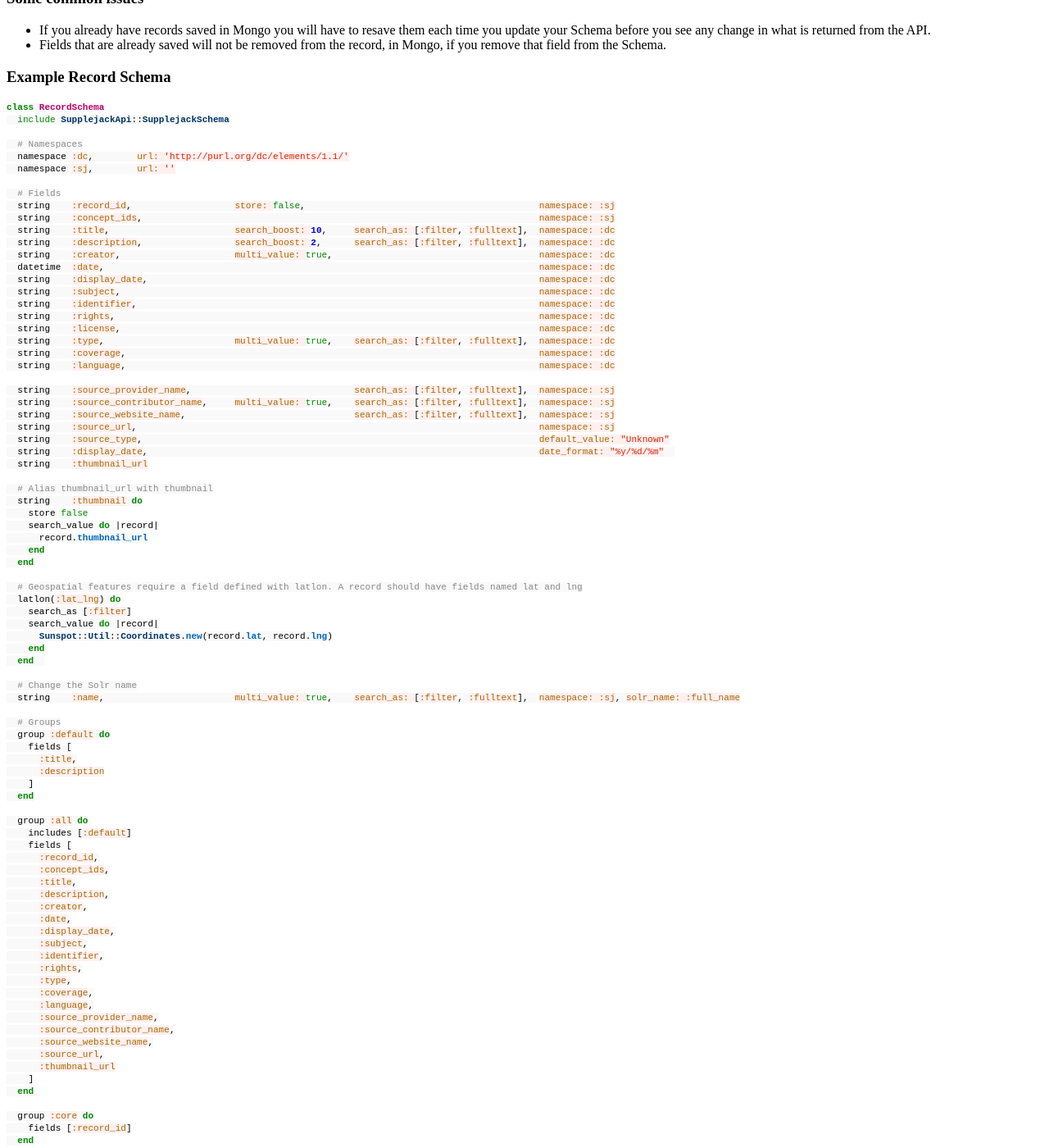
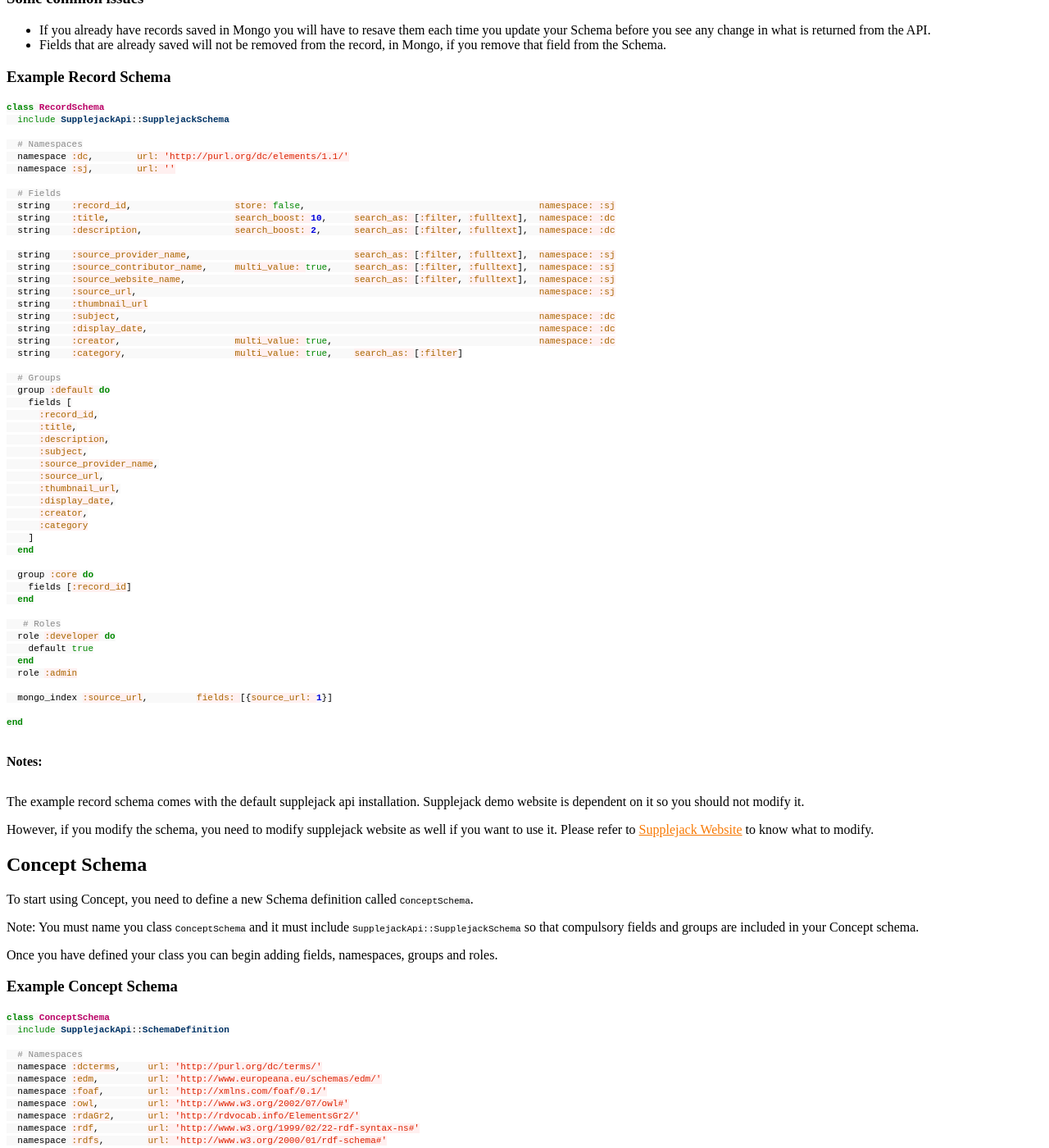
Before and after one commit to DigitalNZ/supplejack, a Jekyll site: the page built from _posts/2014-05-01-creating-schemas.md, in a window 1280 px wide and 1400 px high, scrolled down 2038 px. Shown: the whole window at 82% size. Built offline with Jekyll 4.4.1, drawn with Linux system fonts in a browser that asks for light colours; Markdown is read by kramdown in place of the engine named in the settings; a style sheet for code colours, icons or effects is not loaded; some of the changed text lies outside the part shown.

Commit message:
Update docs about demo website

````diff
--- a/_posts/2014-05-01-creating-schemas.md
+++ b/_posts/2014-05-01-creating-schemas.md
@@ -99,76 +99,32 @@
 
   # Fields
   string    :record_id,                   store: false,                                           namespace: :sj
-  string    :concept_ids,                                                                         namespace: :sj
   string    :title,                       search_boost: 10,     search_as: [:filter, :fulltext],  namespace: :dc
   string    :description,                 search_boost: 2,      search_as: [:filter, :fulltext],  namespace: :dc
-  string    :creator,                     multi_value: true,                                      namespace: :dc
-  datetime  :date,                                                                                namespace: :dc
-  string    :display_date,                                                                        namespace: :dc
-  string    :subject,                                                                             namespace: :dc
-  string    :identifier,                                                                          namespace: :dc
-  string    :rights,                                                                              namespace: :dc
-  string    :license,                                                                             namespace: :dc
-  string    :type,                        multi_value: true,    search_as: [:filter, :fulltext],  namespace: :dc
-  string    :coverage,                                                                            namespace: :dc
-  string    :language,                                                                            namespace: :dc
 
   string    :source_provider_name,                              search_as: [:filter, :fulltext],  namespace: :sj
   string    :source_contributor_name,     multi_value: true,    search_as: [:filter, :fulltext],  namespace: :sj
   string    :source_website_name,                               search_as: [:filter, :fulltext],  namespace: :sj
   string    :source_url,                                                                          namespace: :sj
-  string    :source_type,                                                                         default_value: "Unknown"
-  string    :display_date,                                                                        date_format: "%y/%d/%m"
   string    :thumbnail_url
-
-  # Alias thumbnail_url with thumbnail
-  string    :thumbnail do
-    store false
-    search_value do |record|
-      record.thumbnail_url
-    end
-  end
-
-  # Geospatial features require a field defined with latlon. A record should have fields named lat and lng
-  latlon(:lat_lng) do
-    search_as [:filter]
-    search_value do |record|
-      Sunspot::Util::Coordinates.new(record.lat, record.lng)
-    end
-  end
-
-  # Change the Solr name
-  string    :name,                        multi_value: true,    search_as: [:filter, :fulltext],  namespace: :sj, solr_name: :full_name
+  string    :subject,                                                                             namespace: :dc
+  string    :display_date,                                                                        namespace: :dc
+  string    :creator,                     multi_value: true,                                      namespace: :dc
+  string    :category,                    multi_value: true,    search_as: [:filter]
 
   # Groups
   group :default do
     fields [
-      :title,
-      :description
-    ]
-  end
-
-  group :all do
-    includes [:default]
-    fields [
       :record_id,
-      :concept_ids,
       :title,
       :description,
+      :subject,
+      :source_provider_name,
+      :source_url,
+      :thumbnail_url,
+      :display_date,
       :creator,
-      :date,
-      :display_date,
-      :subject,
-      :identifier,
-      :rights,
-      :type,
-      :coverage,
-      :language,
-      :source_provider_name,
-      :source_contributor_name,
-      :source_website_name,
-      :source_url,
-      :thumbnail_url
+      :category
     ]
   end
 
@@ -182,22 +138,17 @@
   end
   role :admin
 
-  # Mongo indexes
-  mongo_index :title, fields: [{ title: 1 }]
-  mongo_index :description, fields: [{ description: 1 }]
+  mongo_index :source_url,         fields: [{source_url: 1}]
 
-  # Record fields
-  model_field :status, field_options: { type: Boolean }, index_fields: { status: 1 }, index_options: { background: true }, validation: { presence: true }
-
-  # or using block
-  model_field :state do
-    field_options { type: Boolean }
-    index_fields { state: 1 }
-    index_options { background: true }
-    validation { presence: true }
-  end
 end
 ```
+
+####Notes:
+
+The example record schema comes with the default supplejack api installation. Supplejack demo website is dependent on it so you should not modify it.
+
+However, if you modify the schema, you need to modify supplejack website as well if you want to use it. Please refer to [Supplejack Website](/supplejack/start/supplejack-website.html#notes) to know what to modify.
+
 
 ## Concept Schema ##
 
````
Also changed, not shown: _posts/2014-06-30-supplejack-client.md (+28 -36 lines), _posts/2014-07-09-supplejack-website.md (+8 -2 lines).
